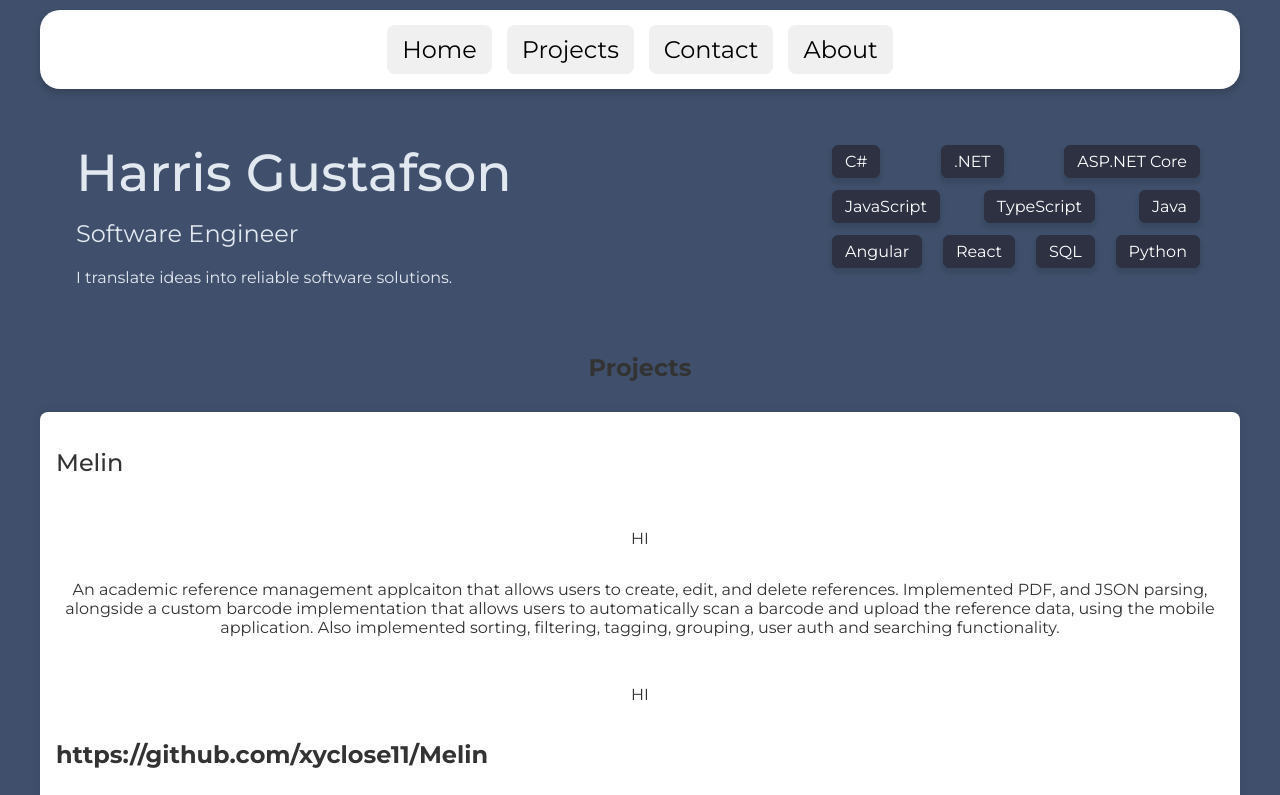
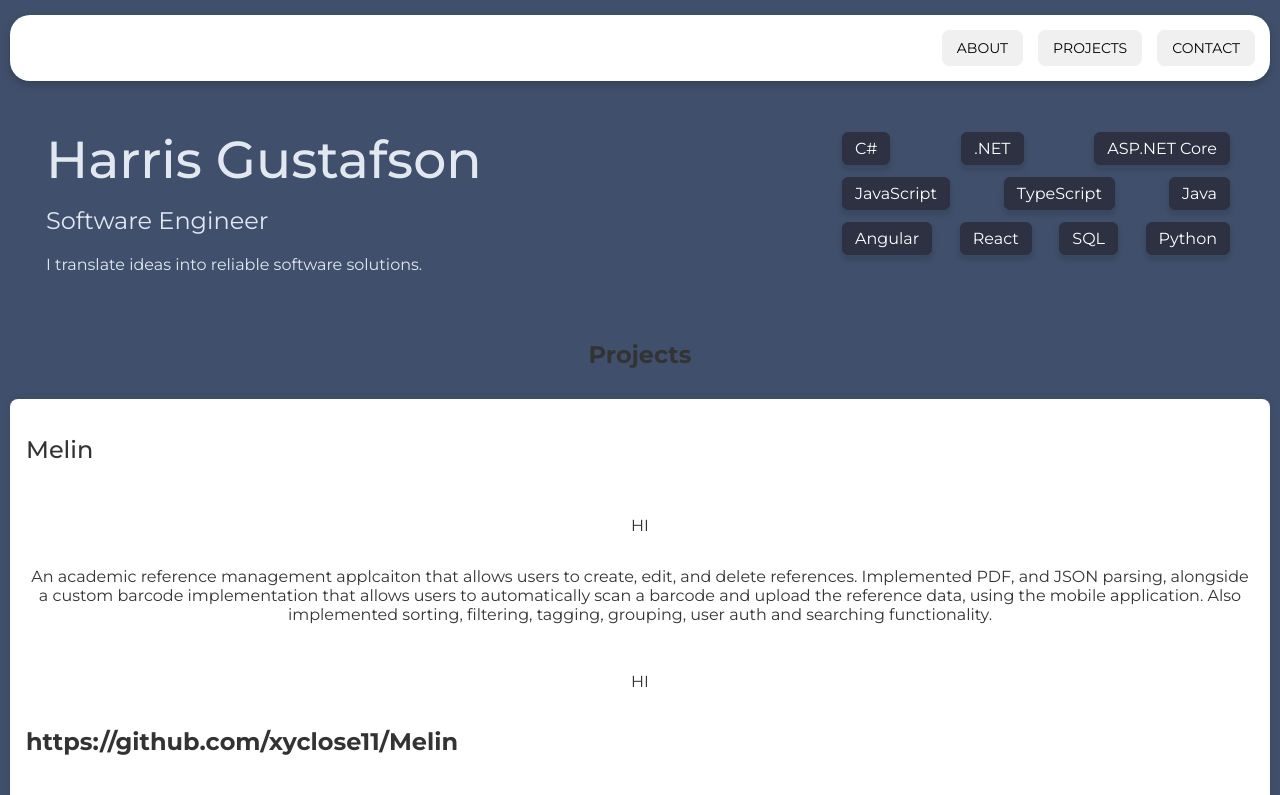
Before and after one commit to xyclose11/Portfolio_Showcase, an Angular app: page / in a window 1280 px wide. Shown: the top 795 px of the page. Built offline with nearby package versions, Linux system fonts and the light colour scheme.

Commit message:
Refactor component imports for better readability; update footer and header structure; enhance project section with IDs for navigation

```diff
--- a/src/app/app.config.ts
+++ b/src/app/app.config.ts
@@ -4,5 +4,8 @@ import { provideRouter } from '@angular/router';
 import { routes } from './app.routes';
 
 export const appConfig: ApplicationConfig = {
-  providers: [provideZoneChangeDetection({ eventCoalescing: true }), provideRouter(routes)]
+  providers: [
+    provideZoneChangeDetection({ eventCoalescing: true }),
+    provideRouter(routes),
+  ],
 };
--- a/src/app/footer/footer.component.html
+++ b/src/app/footer/footer.component.html
@@ -1,4 +1,4 @@
-<div class="footer">
+<section id="contact" class="footer">
     <div class="footer__about">
         <h2>Created by Harris Gustafson</h2>
         <h5>Hosted with Azure Static Web Apps</h5>
@@ -21,4 +21,4 @@
             </svg>
         </a>
     </div>
-</div>
+</section>
--- a/src/app/header/header.component.html
+++ b/src/app/header/header.component.html
@@ -1,8 +1,7 @@
 <div class="header">
   <nav class="nav">
-    <a class="navlink nav-home" routerLink="#" routerLinkActive="active">Home</a>
-    <a class="navlink" routerLink="#projects" routerLinkActive="active">Projects</a>
-    <a class="navlink" routerLink="#contact" routerLinkActive="active">Contact</a>
-    <a class="navlink" routerLink="#about" routerLinkActive="active">About</a>
+    <a class="navlink" href="#about" routerLinkActive="active">About</a>
+    <a class="navlink" href="#projects" routerLinkActive="active">Projects</a>
+    <a class="navlink" href="#contact" routerLinkActive="active">Contact</a>
   </nav>
 </div>
--- a/src/app/header/header.component.scss
+++ b/src/app/header/header.component.scss
@@ -6,8 +6,9 @@
     padding: 10px 15px;
     transition: background-color 0.3s ease;
     border-radius: v.$button-radius;
-    font-weight: semi-bold;
-
+    line-height: 1.0rem;
+    text-transform: uppercase;
+    font-size: 14px;
     &:hover {
         background-color: v.$color;
         color: #fff;
@@ -17,14 +18,14 @@
 .header {
     background-color: #FFFFFF;
     padding: 15px;
-    text-align: center;
-    font-size: 1.5em;
     border-radius: v.$navbar-radius;
     box-shadow: 0 4px 8px rgba(0, 0, 0, 0.2);
-
+    position: sticky;
+    top: 15px;
+    z-index: 1000;
     nav {
         display: flex;
-        justify-content: center;
+        justify-content: right;
         gap: 15px;
         flex-wrap: wrap;
 
--- a/src/app/projects/projects.component.html
+++ b/src/app/projects/projects.component.html
@@ -1,4 +1,4 @@
-<section class="projects">
+<section id="projects" class="projects">
     <h1>Projects</h1>
     <div *ngFor="let project of projects">
             <app-project-card [project]="project"></app-project-card>
--- a/src/styles.scss
+++ b/src/styles.scss
@@ -32,8 +32,6 @@ body {
     flex: 1;
     padding: 10px;
     text-align: center;
-    max-width: 1200px;
-    margin: 0 auto;
 }
 
 .footer {
```
Also changed, not shown: src/app/app.component.ts (+11 -5 lines).
